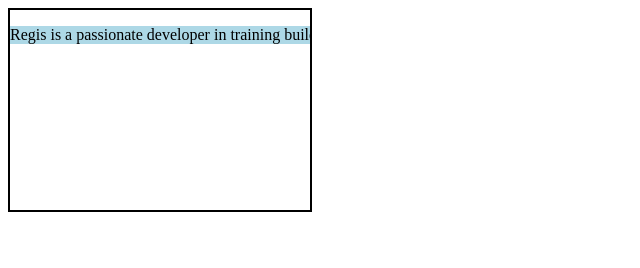
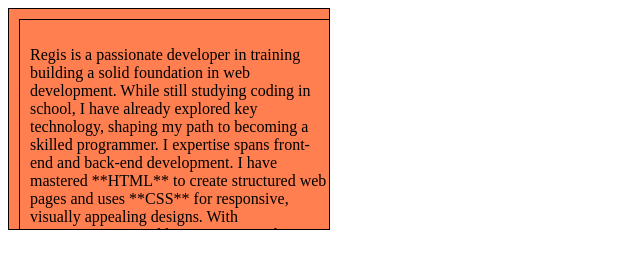
Before and after one commit to regisbilly/contact-me, a plain HTML site: page index.html in a window 1280 px wide. Shown: the whole page, without its empty margins (0-640 px from the left). Drawn offline with Linux system fonts and the light colour scheme.

Commit message:
index.html

```diff
--- a/index.css
+++ b/index.css
@@ -1,13 +1,9 @@
 
-.container {
-  width: 300px;
-  height: 200px;
-  border: 2px solid black;
-  overflow-x: scroll;
-  overflow-y: hidden;
-  white-space: nowrap;
-}
-.content {
-  width: 600px;
-  background: lightblue;
-}
+        div {
+            background-color: coral;
+            width: 300px;
+            height: 200px;
+            border: 1px solid black;
+            overflow: scroll;
+            padding: 10px;
+        }
```
